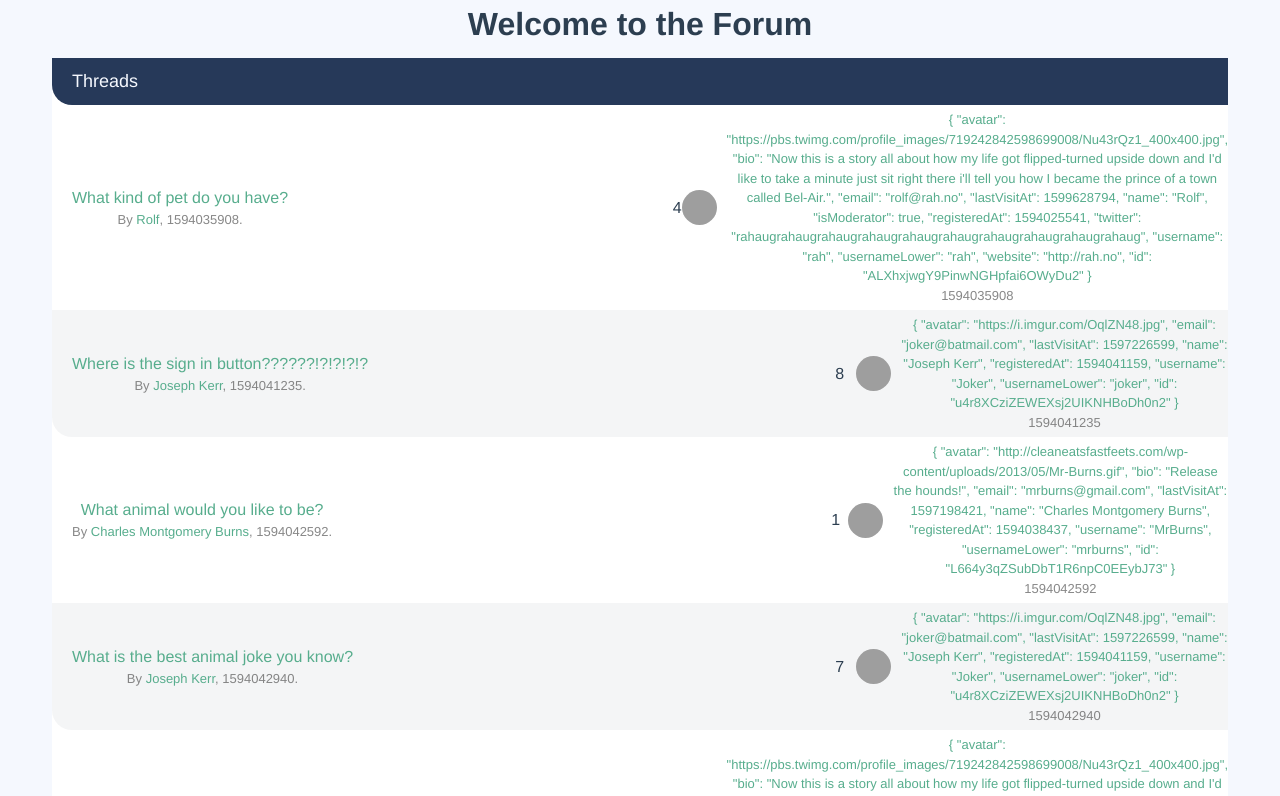
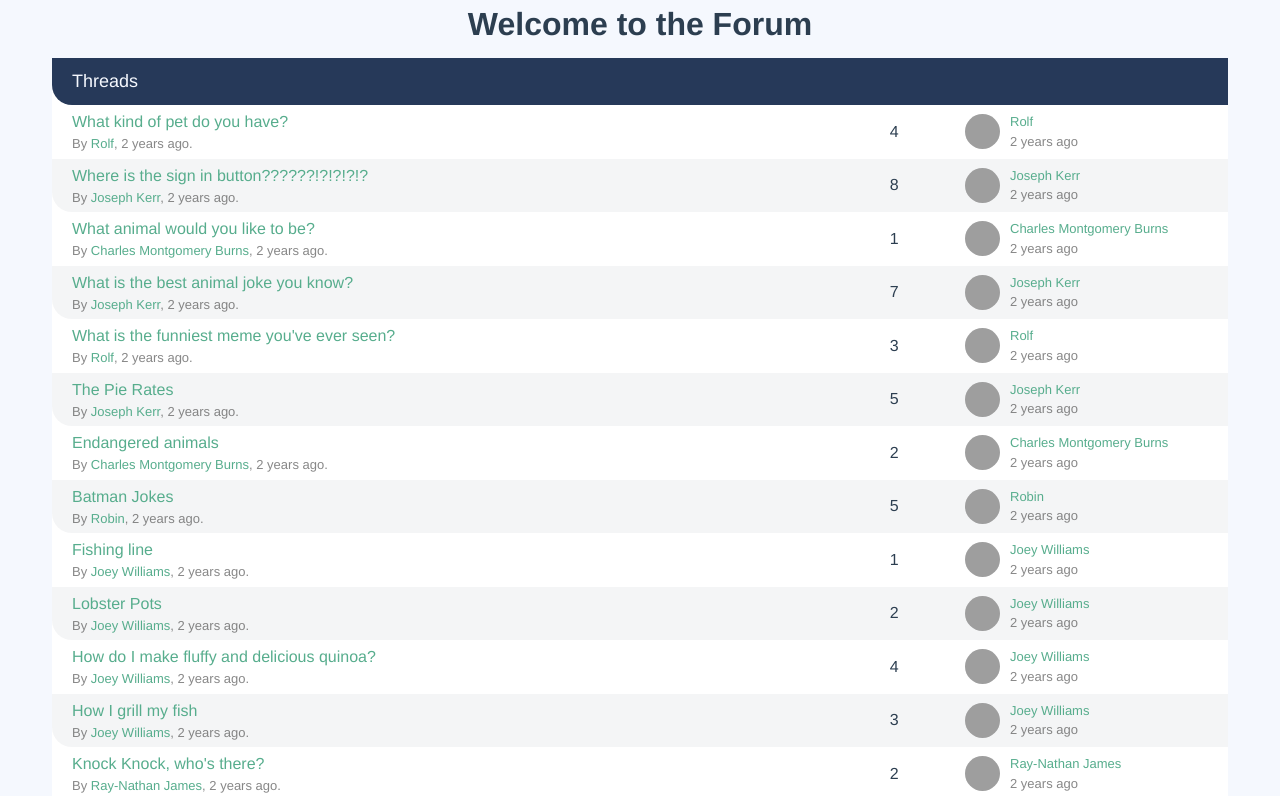
Before and after one commit to srhtak/vue-forum-clone, a Vue app: page / in a window 1280 px wide. Shown: the top 796 px of the page. Built offline with nearby package versions, Linux system fonts and the light colour scheme; grey boxes are pictures that could not be loaded.

Commit message:
registering AppDate component globally

```diff
--- a/src/components/PostEditor.vue
+++ b/src/components/PostEditor.vue
@@ -1,3 +1,22 @@
+<script setup>
+import { ref } from "vue";
+
+const emit = defineEmits();
+const newPostText = ref("");
+
+const save = () => {
+  const postId = "ggg" + Math.random();
+  const post = {
+    id: postId,
+    text: newPostText.value,
+    publishedAt: Math.floor(Date.now() / 1000),
+    userId: "L664y3qZSubDbT1R6npC0EEybJ73",
+  };
+  emit("save", { post });
+  newPostText.value = "";
+};
+</script>
+
 <template>
   <div class="col-full">
     <form @submit.prevent="save">
@@ -17,25 +36,6 @@
   </div>
 </template>
 
-<script setup>
-import { ref } from "vue";
-
-const emit = defineEmits();
-const newPostText = ref("");
-
-const save = () => {
-  const postId = "ggg" + Math.random();
-  const post = {
-    id: postId,
-    text: newPostText.value,
-    publishedAt: Math.floor(Date.now() / 1000),
-    userId: "L664y3qZSubDbT1R6npC0EEybJ73",
-  };
-  emit("save", { post });
-  newPostText.value = "";
-};
-</script>
-
 <style lang="scss" scoped>
 .col-full {
   textarea {
--- a/src/components/PostList.vue
+++ b/src/components/PostList.vue
@@ -1,7 +1,6 @@
 <script setup>
 import { ref } from "vue";
 import soureData from "@/data.json";
-import AppDate from "./AppDate.vue";
 
 const props = defineProps(["posts"]);
 
--- a/src/components/ThreadList.vue
+++ b/src/components/ThreadList.vue
@@ -1,6 +1,7 @@
 <script setup>
 import soureData from "@/data.json";
 import { ref } from "vue";
+import AppDate from "./AppDate.vue";
 
 const props = defineProps(["threads"]);
 const posts = ref(soureData.posts);
@@ -17,7 +18,7 @@ const userById = (userId) => {
       <h2 class="list-title">Threads</h2>
 
       <div v-for="thread in props.threads" :key="thread.id" class="thread">
-        <div>
+        <div class="right-col">
           <p>
             <router-link
               :to="{ name: 'ThreadShow', params: { id: thread.id } }"
@@ -26,7 +27,7 @@ const userById = (userId) => {
           </p>
           <p class="text-faded text-xsmall">
             By <a href="@">{{ userById(thread.userId).name }}</a
-            >, {{ thread.publishedAt }}.
+            >, <AppDate :timestamp="thread.publishedAt" />.
           </p>
         </div>
 
@@ -41,11 +42,13 @@ const userById = (userId) => {
             alt=""
           />
 
-          <div>
+          <div class="right-col">
             <p class="text-xsmall">
-              <a href="profile.html">{{ userById(thread.userId) }}</a>
+              <a href="profile.html">{{ userById(thread.userId).name }}</a>
             </p>
-            <p class="text-xsmall text-faded">{{ thread.publishedAt }}</p>
+            <p class="text-xsmall text-faded">
+              <AppDate :timestamp="thread.publishedAt" />
+            </p>
           </div>
         </div>
       </div>
@@ -53,4 +56,11 @@ const userById = (userId) => {
   </div>
 </template>
 
-<style lang="scss" scoped></style>
+<style lang="scss" scoped>
+.right-col {
+  display: flex;
+  flex-direction: column;
+  justify-content: center;
+  align-items: flex-start;
+}
+</style>
--- a/src/main.js
+++ b/src/main.js
@@ -3,8 +3,10 @@ import App from "./App.vue";
 import router from "./router";
 import store from "./store";
 import "../src/assets/style.css";
+import AppDate from "@/components/AppDate";
 
 const app = createApp(App);
 app.use(store);
 app.use(router);
+app.component("AppDate", AppDate);
 app.mount("#app");
```
